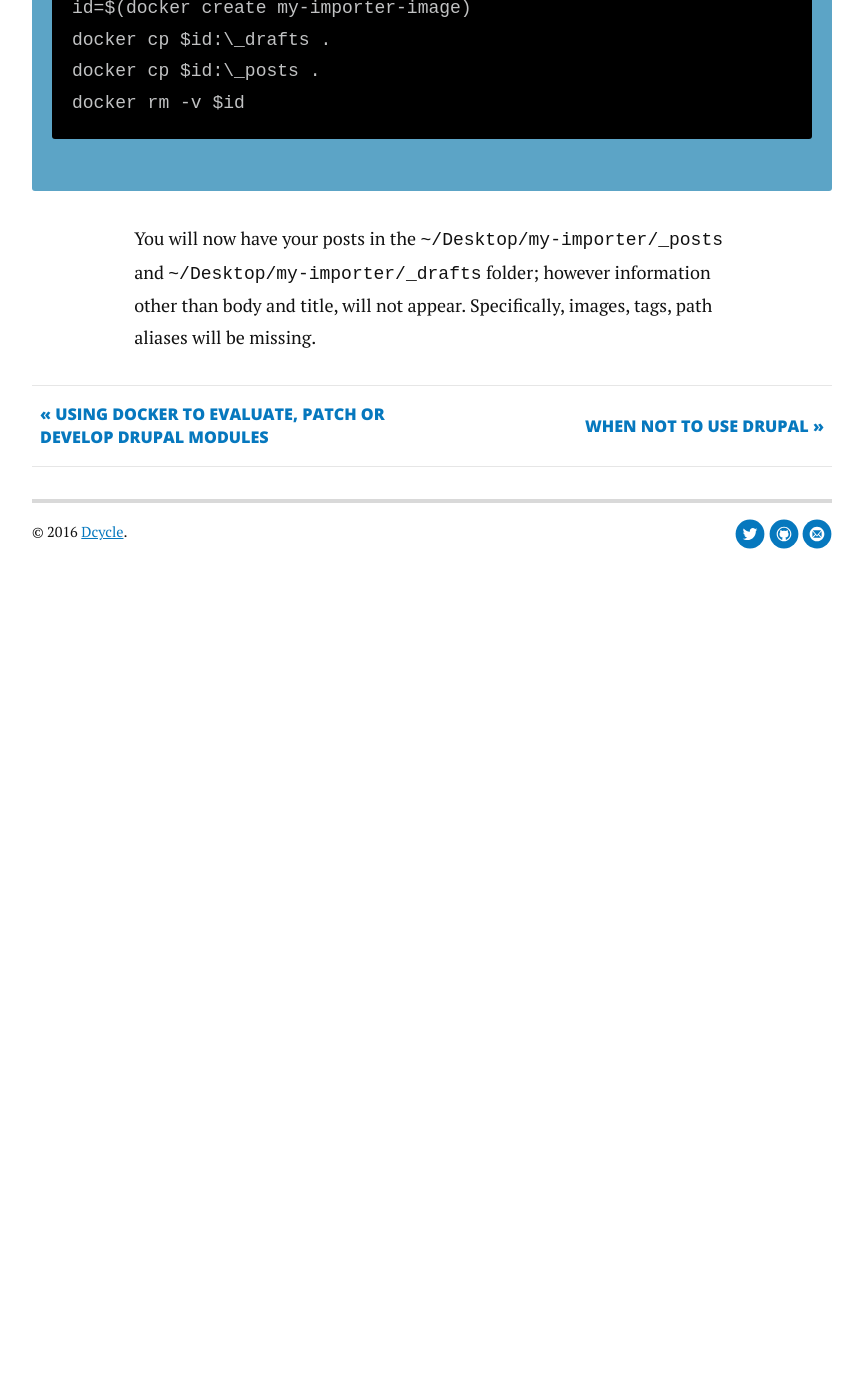
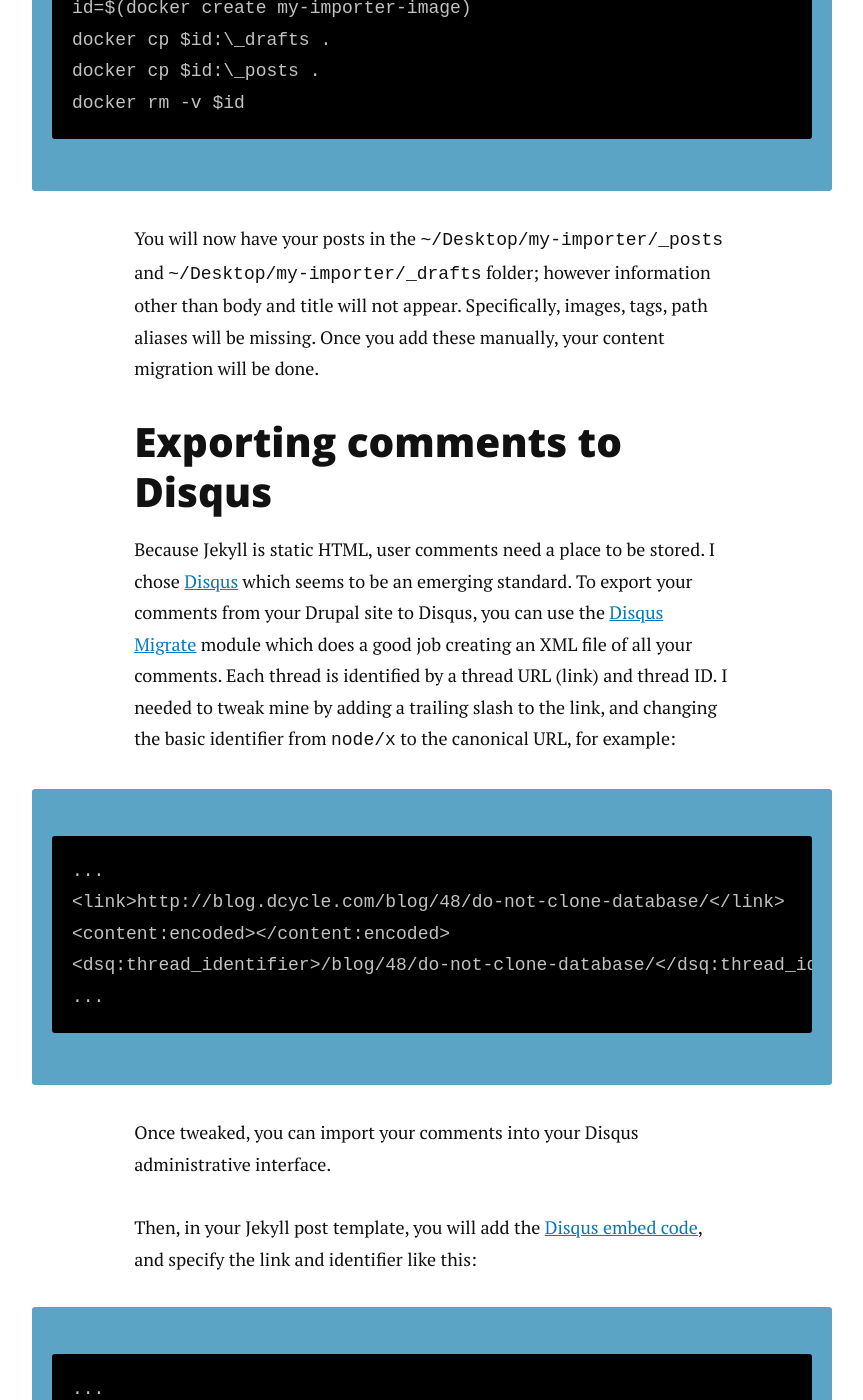
Before and after one commit to alberto56/dcycleblog, a Jekyll site: the page built from _posts/2016-09-30-migrating-drupal-jekyll.markdown, in a window 1280 px wide and 1400 px high, scrolled down 3969 px. Shown: the whole window, without its empty margins (208-1071 px from the left). Built offline with Jekyll 4.4.1, drawn with Linux system fonts in a browser that asks for light colours; nearby versions of some CDN libraries; comment, search, counter and statistics services are not loaded; before the commit the page ends 4605 px from its top, so only the background shows below that; some of the changed text lies outside the part shown.

Commit message:
Update 2016-09-30-migrating-drupal-jekyll.markdown

```diff
--- a/_posts/2016-09-30-migrating-drupal-jekyll.markdown
+++ b/_posts/2016-09-30-migrating-drupal-jekyll.markdown
@@ -17,13 +17,13 @@ Exporting very simple content from Drupal to Jekyll
 
 Depending on the complexity of your content, mapping your content will likely be the longest part of your migration, and will necessitate some trial and error, and perhaps some manual intervention.
 
-Jekyll unerlying content is just straight-up files written in Markdown, with links to some images. Every time the underlying content changes, Jekyll will generate your entire site as static html in a `_site` subfolder.
+Jekyll underlying content is just straight-up files written in Markdown, with links to some images. Every time the underlying content changes, Jekyll will generate your entire site as static html in a `_site` subfolder.
 
 Jekyll provides [_importers_ to "Import your old & busted site or blog for use with Jekyll."](http://import.jekyllrb.com), but as you will see they are very basic; fields, tags, path aliases and images are not imported. I decided to add my extra information manually (which took me about two hours) because I only had about a hundred posts. If you want to further automate things, you might want to try the [Jekyll RSS importer](http://import.jekyllrb.com/docs/rss/) instead of the Drupal importer, and build an RSS feed on your Drupal site (using [Views RSS](https://www.drupal.org/project/views_rss), for example), if you want greater control of what is imported into Drupal.
 
 There are importers for Drupal 6 and 7 at the time of this writing. Here is how I used the Drupal 7 importer using Docker (you don't need to install anything on your system except Docker to run these commands):
 
-_First_, make sure you have a dump of your Drupal 7 database; assuming your database is MySQL, if you have ssh access to the server where your Drupal site is located, and `drush` is installed on that server, you can get the database dump running something like:
+_First_, make sure you have a dump of your Drupal 7 database; assuming your database is MySQL, if you have ssh access to the server where your Drupal site is located, and `drush` is installed on that server, you can get the database dump by running something like:
 
     ssh me@myserver.example.com \
       "cd /path/to/my/drupal/site && \
@@ -87,4 +87,28 @@ _Next_, build the image, and run a container linked to your mysql container, the
     docker cp $id:\_posts .
     docker rm -v $id
 
-You will now have your posts in the `~/Desktop/my-importer/_posts` and `~/Desktop/my-importer/_drafts` folder; however information other than body and title, will not appear. Specifically, images, tags, path aliases will be missing.
+You will now have your posts in the `~/Desktop/my-importer/_posts` and `~/Desktop/my-importer/_drafts` folder; however information other than body and title will not appear. Specifically, images, tags, path aliases will be missing. Once you add these manually, your content migration will be done.
+
+Exporting comments to Disqus
+-----
+
+Because Jekyll is static HTML, user comments need a place to be stored. I chose [Disqus](https://disqus.com) which seems to be an emerging standard. To export your comments from your Drupal site to Disqus, you can use the [Disqus Migrate](https://www.drupal.org/project/disqus_migrate) module which does a good job creating an XML file of all your comments. Each thread is identified by a thread URL (link) and thread ID. I needed to tweak mine by adding a trailing slash to the link, and changing the basic identifier from `node/x` to the canonical URL, for example:
+
+    ...
+    <link>http://blog.dcycle.com/blog/48/do-not-clone-database/</link>
+    <content:encoded></content:encoded>
+    <dsq:thread_identifier>/blog/48/do-not-clone-database/</dsq:thread_identifier>
+    ...
+
+Once tweaked, you can import your comments into your Disqus administrative interface.
+
+Then, in your Jekyll post template, you will add the [Disqus embed code](https://help.disqus.com/customer/portal/articles/472097-universal-embed-code), and specify the link and identifier like this:
+
+    ...
+    <div id="disqus_thread"></div>
+    <script>
+        var disqus_config = function () {
+            this.page.url = "http://blog.dcycle.com{{ page.url }}";
+            this.page.identifier = "{{ page.url }}";
+        };
+    ...
```
